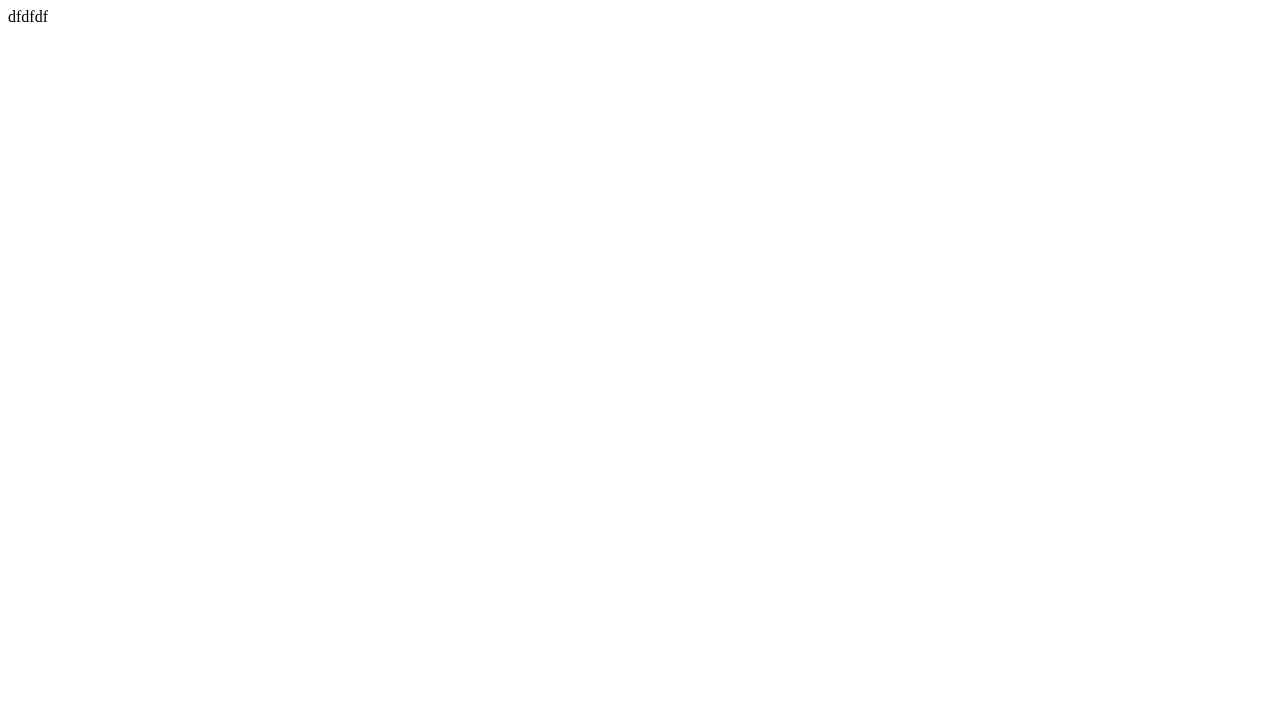
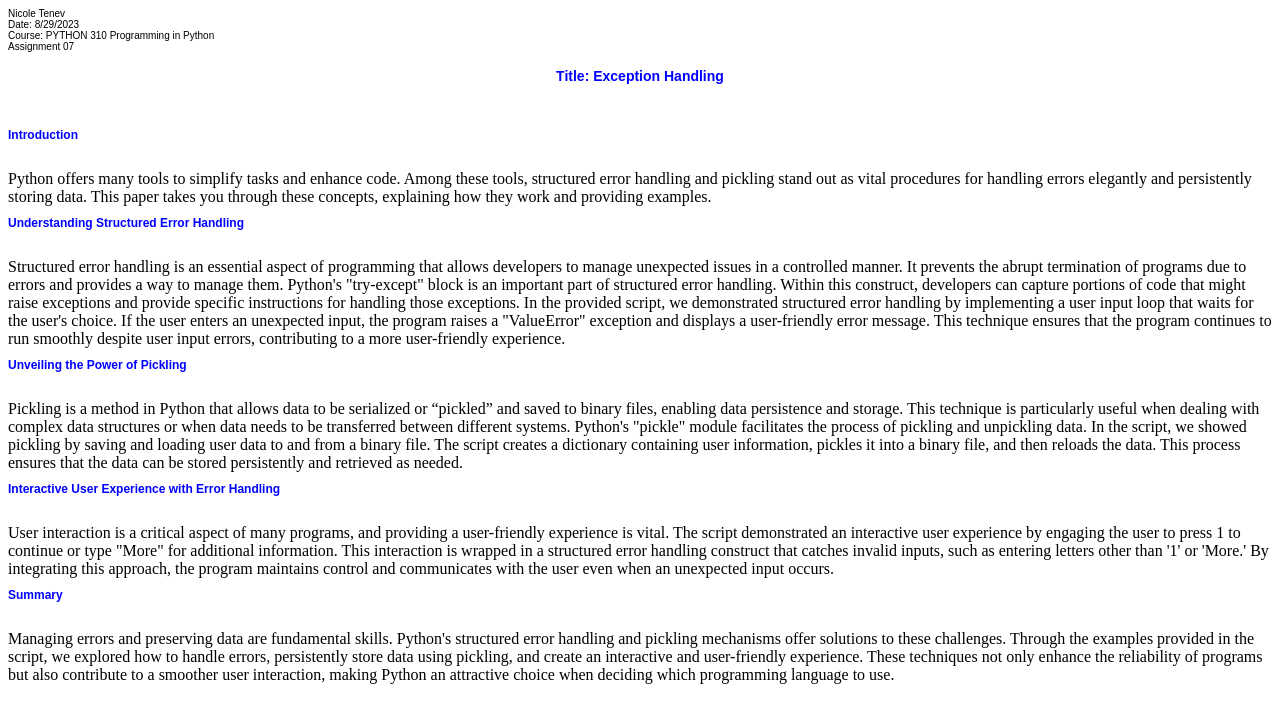
Before and after one commit to nictene/IntroToProg-Python-Mod07, a plain HTML site: page docs/index.html in a window 1280 px wide. Drawn offline with Linux system fonts and the light colour scheme.

Commit message:
Add files via upload

```diff
--- a/docs/index.html
+++ b/docs/index.html
@@ -1 +1,33 @@
-dfdfdf
+<html>
+<head><title>Assignment 7 Exception Handling</title></head>
+  <body>
+  <p style="color:black; font-family: arial; text-align:left; font-size:10;">Nicole Tenev<br>
+Date: 8/29/2023<br>
+Course: PYTHON 310 Programming in Python<br>
+Assignment 07</p>
+    <p></p>
+    <h1 style="color:blue; font-family:arial; text-align:center; font-size:14;">Title: Exception Handling</h1>
+    <p></p>
+    <br>
+    <h2 style="color:blue; font-family:arial; text-align:left; font-size:12;">Introduction</h2>
+    <br>
+    Python offers many tools to simplify tasks and enhance code. Among these tools, structured error handling and pickling stand out as vital procedures for handling errors elegantly and persistently storing data. This paper takes you through these concepts, explaining how they work and providing examples.
+    <br>
+    <h2 style="color:blue; font-family:arial; text-align:left; font-size:12;">Understanding Structured Error Handling</h2>
+     <br>
+Structured error handling is an essential aspect of programming that allows developers to manage unexpected issues in a controlled manner. It prevents the abrupt termination of programs due to errors and provides a way to manage them. Python's "try-except" block is an important part of structured error handling. Within this construct, developers can capture portions of code that might raise exceptions and provide specific instructions for handling those exceptions. In the provided script, we demonstrated structured error handling by implementing a user input loop that waits for the user's choice. If the user enters an unexpected input, the program raises a "ValueError" exception and displays a user-friendly error message. This technique ensures that the program continues to run smoothly despite user input errors, contributing to a more user-friendly experience.
+    <br>
+    <h2 style="color:blue; font-family:arial; text-align:left; font-size:12;">Unveiling the Power of Pickling</h2>
+    <br>
+Pickling is a method in Python that allows data to be serialized or “pickled” and saved to binary files, enabling data persistence and storage. This technique is particularly useful when dealing with complex data structures or when data needs to be transferred between different systems. Python's "pickle" module facilitates the process of pickling and unpickling data. In the script, we showed pickling by saving and loading user data to and from a binary file. The script creates a dictionary containing user information, pickles it into a binary file, and then reloads the data. This process ensures that the data can be stored persistently and retrieved as needed.
+    <br>
+    <h2 style="color:blue; font-family:arial; text-align:left; font-size:12;">Interactive User Experience with Error Handling</h2>
+    <br>
+User interaction is a critical aspect of many programs, and providing a user-friendly experience is vital. The script demonstrated an interactive user experience by engaging the user to press 1 to continue or type "More" for additional information. This interaction is wrapped in a structured error handling construct that catches invalid inputs, such as entering letters other than '1' or 'More.' By integrating this approach, the program maintains control and communicates with the user even when an unexpected input occurs.
+    <br>
+    <h2 style="color:blue; font-family:arial; text-align:left; font-size:12;">Summary</h2>
+    <br>
+Managing errors and preserving data are fundamental skills. Python's structured error handling and pickling mechanisms offer solutions to these challenges. Through the examples provided in the script, we explored how to handle errors, persistently store data using pickling, and create an interactive and user-friendly experience. These techniques not only enhance the reliability of programs but also contribute to a smoother user interaction, making Python an attractive choice when deciding which programming language to use.
+
+  </body>
+</html>
```
